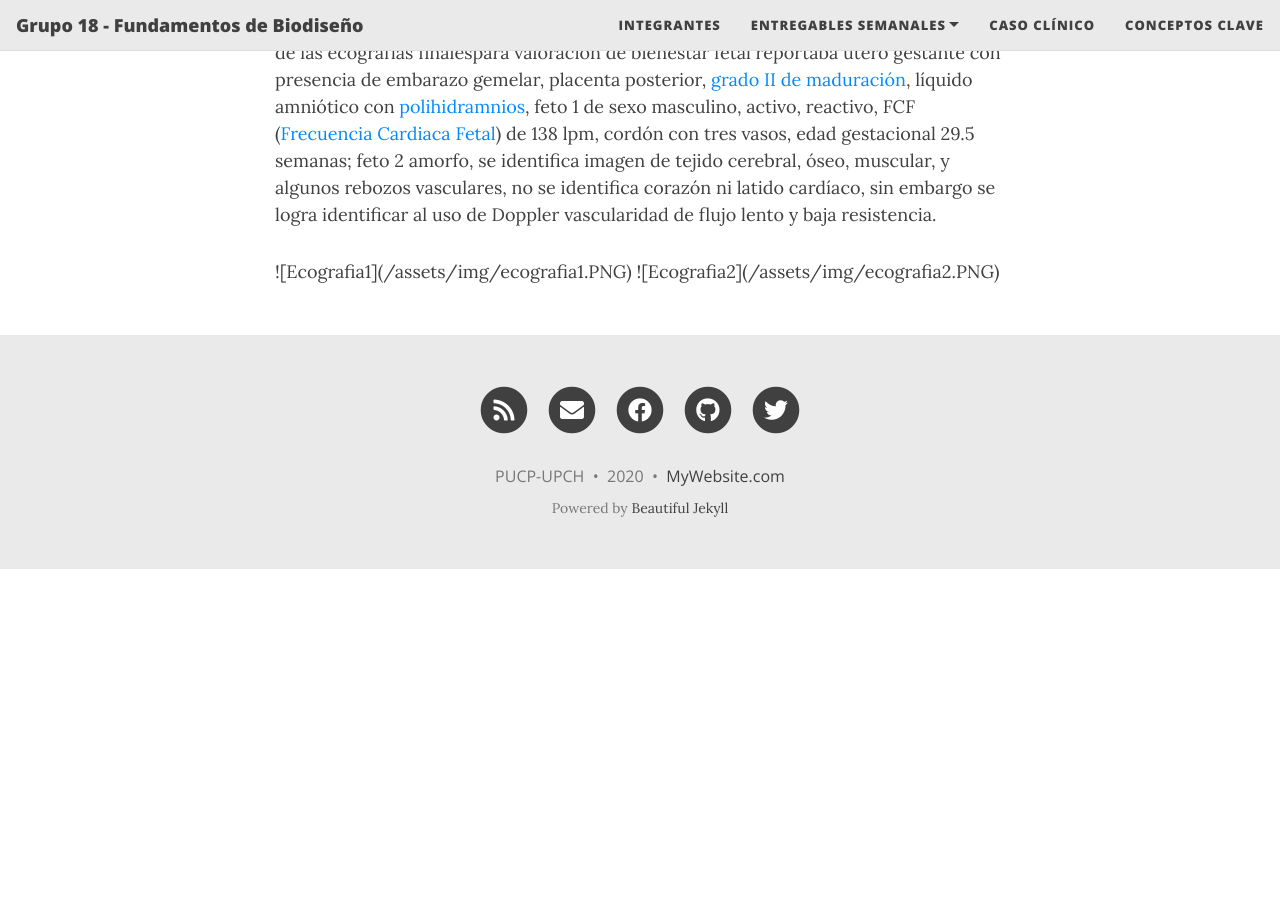
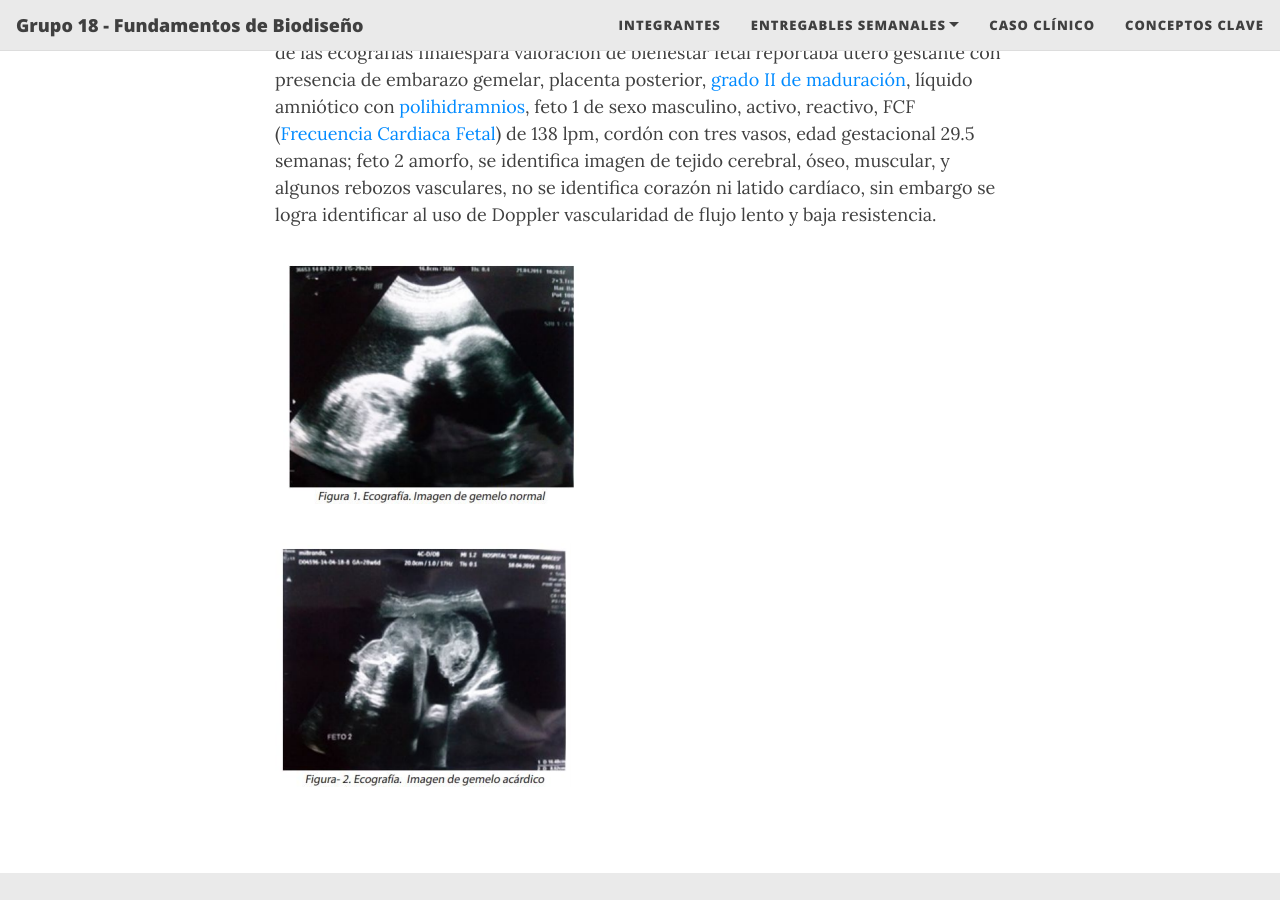
Before and after one commit to equipo18-fundbio/equipo18-fundbio1, a Jekyll site: the page built from CasoClinico/CasoClinico.md, in a window 1280 px wide and 900 px high, scrolled down 1733 px. Built offline with Jekyll 4.4.1, drawn with Linux system fonts in a browser that asks for light colours; nearby versions of some CDN libraries; before the commit the page ends 2302 px from its top, so only the background shows below that.

Commit message:
Update CasoClinico.md

```diff
--- a/CasoClinico/CasoClinico.md
+++ b/CasoClinico/CasoClinico.md
@@ -55,15 +55,8 @@ El examen físico de la paciente se hallo un [útero grávido](/prueba.github.io
 
 **Examenes Auxiliares:**
 Las pruebas de laboratorio no indican alteraciones, con perfil de coagulación, hepático y renal, hematología y examen de orina normales. [Ecografía](/prueba.github.io/Documentacion/ConceptosClaves/): Una de las ecografías finalespara valoración de bienestar fetal reportaba útero gestante con presencia de embarazo gemelar, placenta posterior, [grado II de maduración](/prueba.github.io/Documentacion/ConceptosClaves/), líquido amniótico con [polihidramnios](/prueba.github.io/Documentacion/ConceptosClaves/), feto 1 de sexo masculino, activo, reactivo, FCF ([Frecuencia Cardiaca Fetal](/prueba.github.io/Documentacion/ConceptosClaves/)) de 138 lpm, cordón con tres vasos, edad gestacional 29.5 semanas; feto 2 amorfo, se identifica imagen de tejido cerebral, óseo, muscular, y algunos rebozos vasculares, no se identifica corazón ni latido cardíaco, sin embargo se logra identificar al uso de Doppler vascularidad de flujo lento y baja resistencia.
-<pull-left>
 
 ![Ecografia1](/assets/img/ecografia1.PNG)
 
-</pull-left>
-
-
-<pull-right>
 
 ![Ecografia2](/assets/img/ecografia2.PNG)
-
-</pull-right>
```
